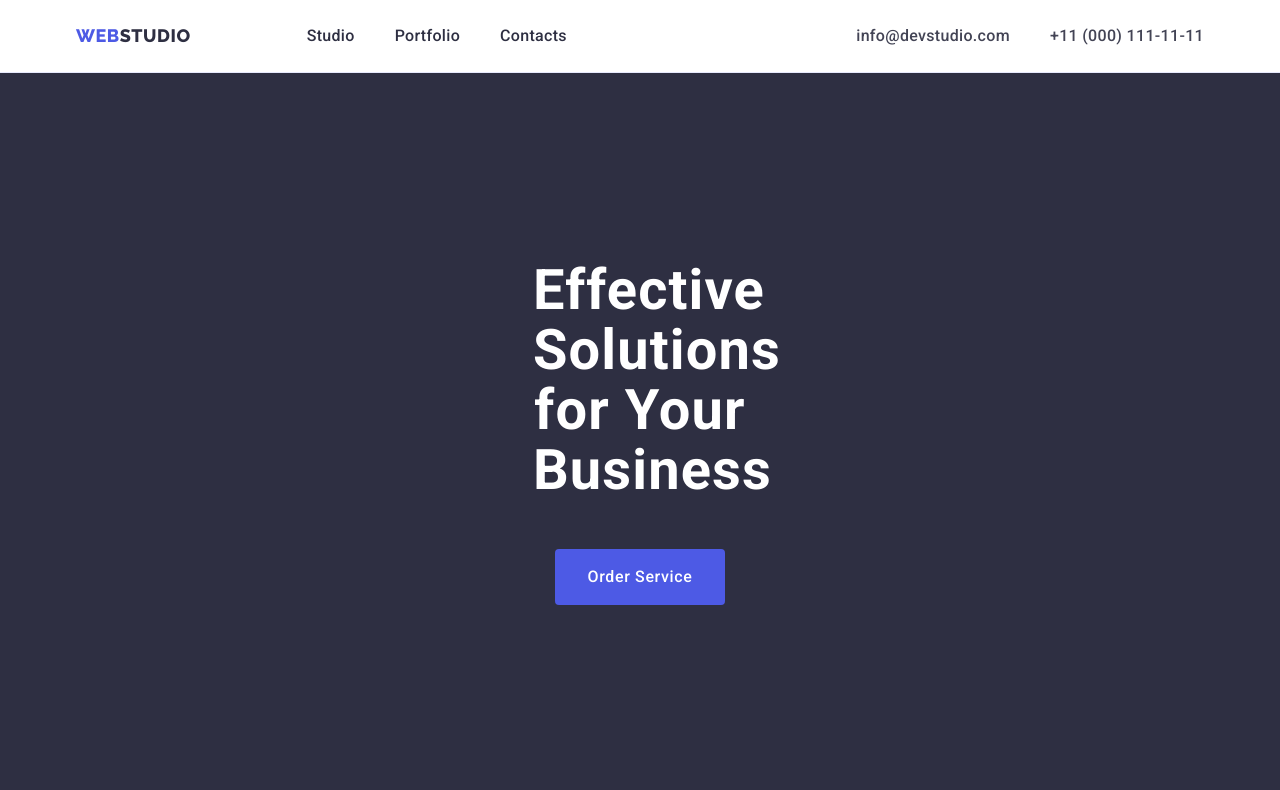
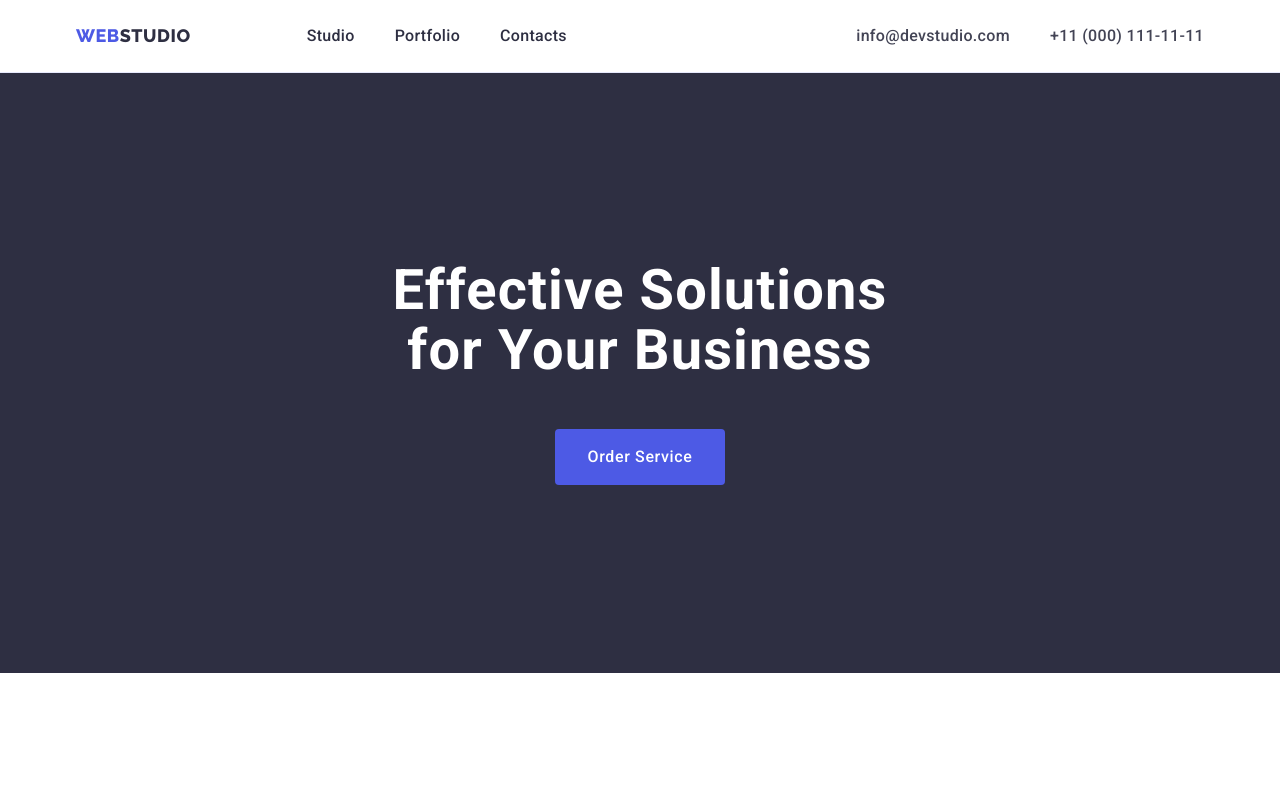
Before and after one commit to Siemtsov/goit-homework-03, a plain HTML site: page index.html in a window 1280 px wide. Shown: the top 790 px of the page. Drawn offline with nearby package versions, Linux system fonts and the light colour scheme.

Commit message:
hero section correction of mistakes

```diff
--- a/css/style.css
+++ b/css/style.css
@@ -85,11 +85,11 @@ img {
   display: flex;
   align-items: center;
   gap: 40px;
-  padding: 24px 0;
 }
 .nav-list {
   display: flex;
   gap: 40px;
+  padding: 24px 0;
 }
 .nav-link {
   font-weight: 500;
@@ -125,7 +125,7 @@ img {
   background-color: var(--primary-navy-blue);
 }
 .hero-container {
-  padding: 188px 472px;
+  padding: 188px 0;
 }
 .hero-header {
   color: var(--primary-white-color);
@@ -135,18 +135,23 @@ img {
   text-align: center;
   letter-spacing: 0.02em;
   margin-bottom: 48px;
-}
-.container-hero-btn {
-  display: flex;
-  justify-content: center;
+
+  max-width: 496px;
+  margin: 0 auto;
+  padding-bottom: 48px;
 }
 .hero-btn {
+  display: block;
+  margin: 0 auto;
+  min-width: 169px;
+  height: 56px;
+
   padding: 16px 32px;
 
   font-family: "Roboto", sans-serif;
   font-size: 16px;
   letter-spacing: 0.04em;
-  border: 0;
+  border: none;
   border-radius: 4px;
   color: var(--primary-white-color);
   font-weight: 500;
--- a/index.html
+++ b/index.html
@@ -58,9 +58,7 @@
       <section class="hero-section">
         <div class="container hero-container">
           <h1 class="hero-header">Effective Solutions for Your Business</h1>
-          <div class="container-hero-btn">
             <button type="button" class="hero-btn">Order Service</button>
-          </div>
         </div>
       </section>
       <!-- Section Options -->
```
